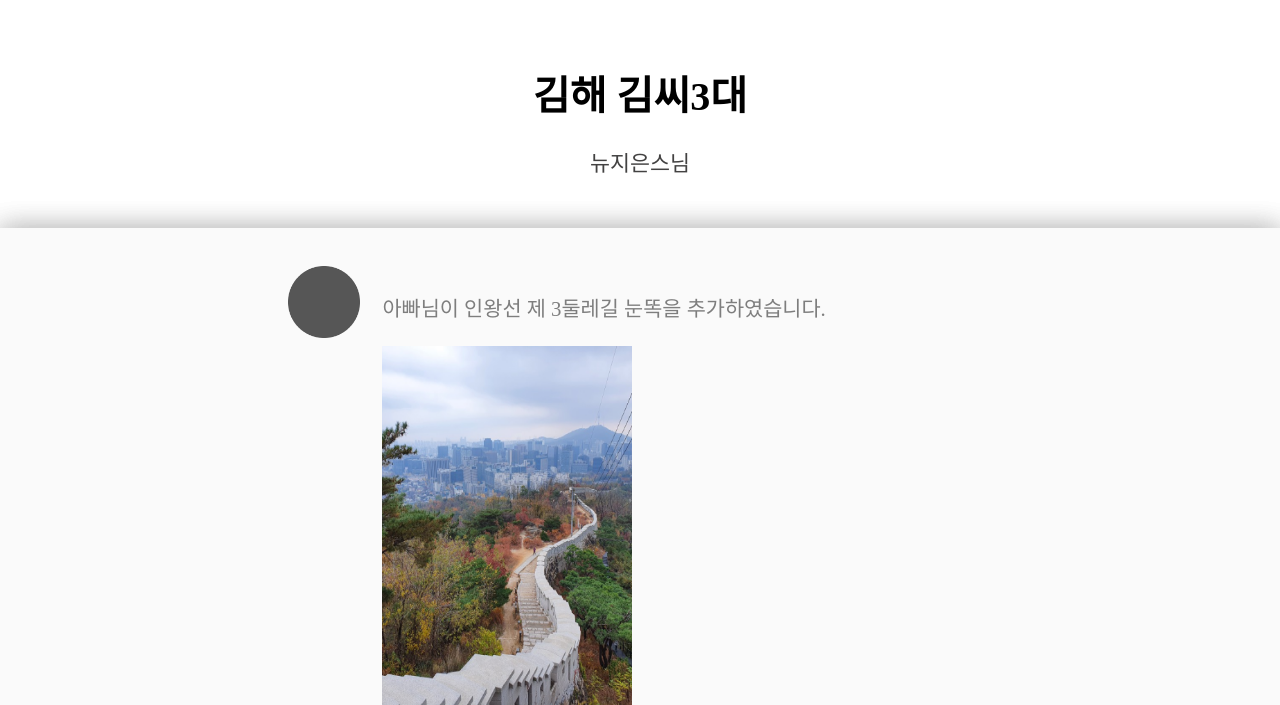
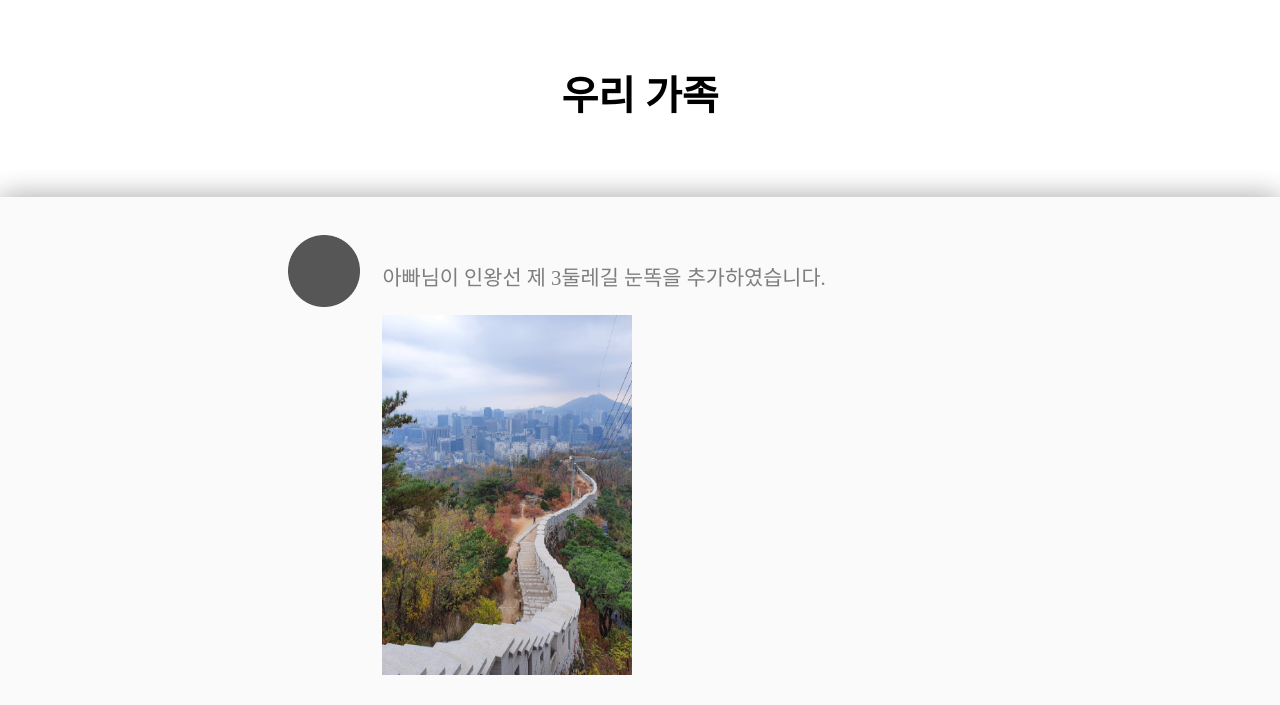
Before and after one commit to EyesDok/EyesDokBE, a Django app: page /family/chat/ in a window 1280 px wide. Shown: the part 119-824 px from the top of the page. Run offline with Django 4.2, Linux system fonts and the light colour scheme; some web fonts are replaced.

Commit message:
가족페이지 최종(CSS 수정요소 있음)

```diff
--- a/templates/family/Chat.html
+++ b/templates/family/Chat.html
@@ -12,8 +12,8 @@
 {% endblock %}
 {% block content %}
 <div class="titlecon">
-  <p class="maintitle">김해 김씨3대</p>
-  <p class="nickname">뉴지은스님</p>
+  <p class="maintitle">우리 가족</p>
+  <p class="nickname">{{user.username}}</p>
 </div>
 
 <section class="sec">
```
